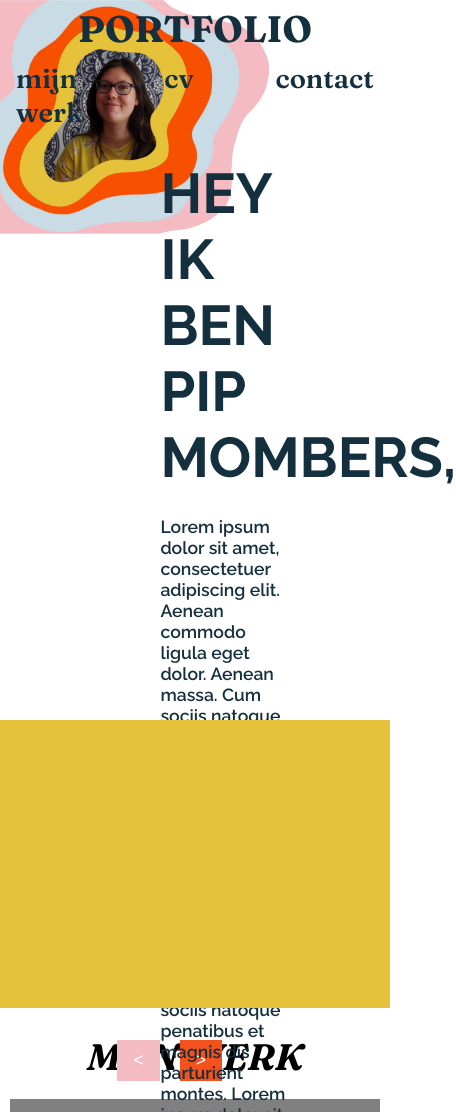
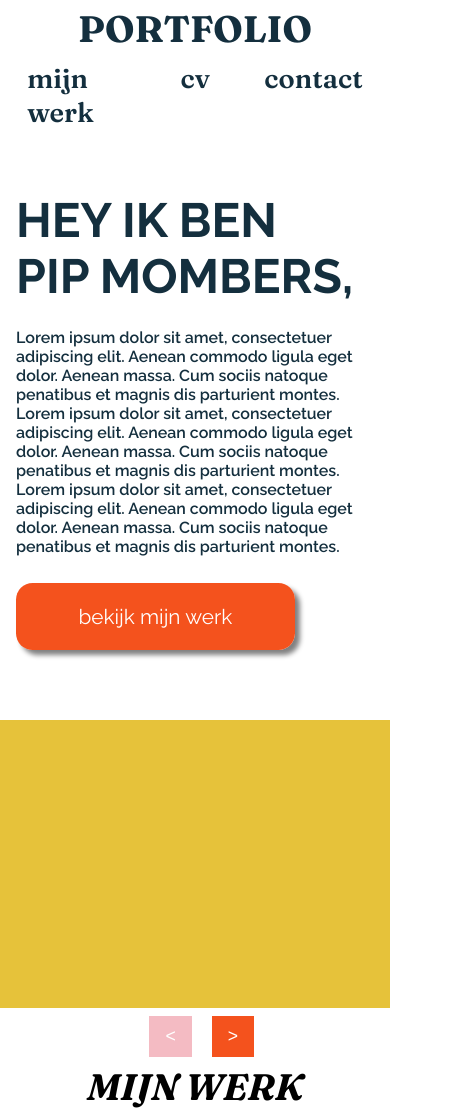
Before and after one commit to PipMombers/portfolio, a plain HTML site: page index.html in a window 390 px wide. Shown: the top 1112 px of the page, 456 px wide, since content can reach past the window. Drawn offline with Linux system fonts and the light colour scheme.

Commit message:
Add files via upload

```diff
--- a/css/responsive.css
+++ b/css/responsive.css
@@ -118,10 +118,70 @@ figure:first-of-type{
 	height: 10em;
 	width: 100%;
 	position: absolute;
-	top: 176em;
+	top: 178em;
 }
 
 }
+
+@media (min-width: 300px) and (max-width: 1000px){
+
+.achtergrond img{
+	visibility: hidden;
+}
+
+.informatie h2{
+	font-size: 3em;
+}
+
+.informatie{
+	position: absolute;
+	width: 90%;
+	left: 1em;
+	top: 12em;
+	z-index: 30;
+}
+
+.informatie p{
+	width: 100%;
+	font-size: 1em;
+}
+
+nav ul li{
+	padding: 0 1em;
+}
+
+.header{
+	width: 100%;
+	height: 9em;
+
+}
+
+.paginanummers{
+	position: absolute;
+	right: 8.5em;
+	top: 3em;
+	z-index: 30;
+	margin-top: 0.5em;
+}
+
+.container .worktitel{
+	font-family: 'Fraunces', serif;
+	font-weight: 700;
+	font-style: italic;
+	text-transform: uppercase;
+	font-size: 2.3em;
+	text-align: center;
+	margin-top: 40px;
+}
+
+
+
+
+}
+
+
+
+
 
 
 @media (min-width: 1400px) and (max-width: 1600px){
```
